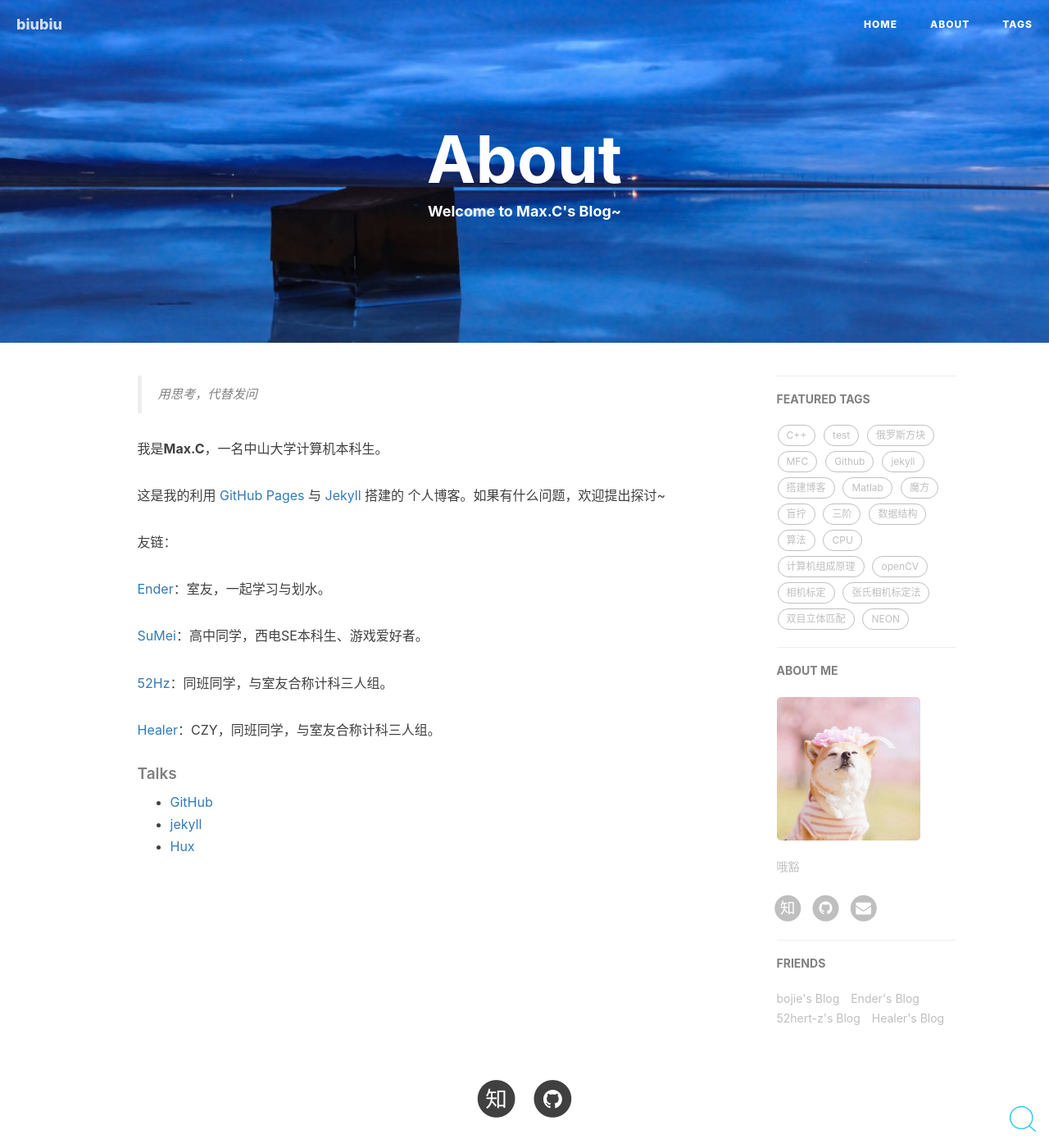
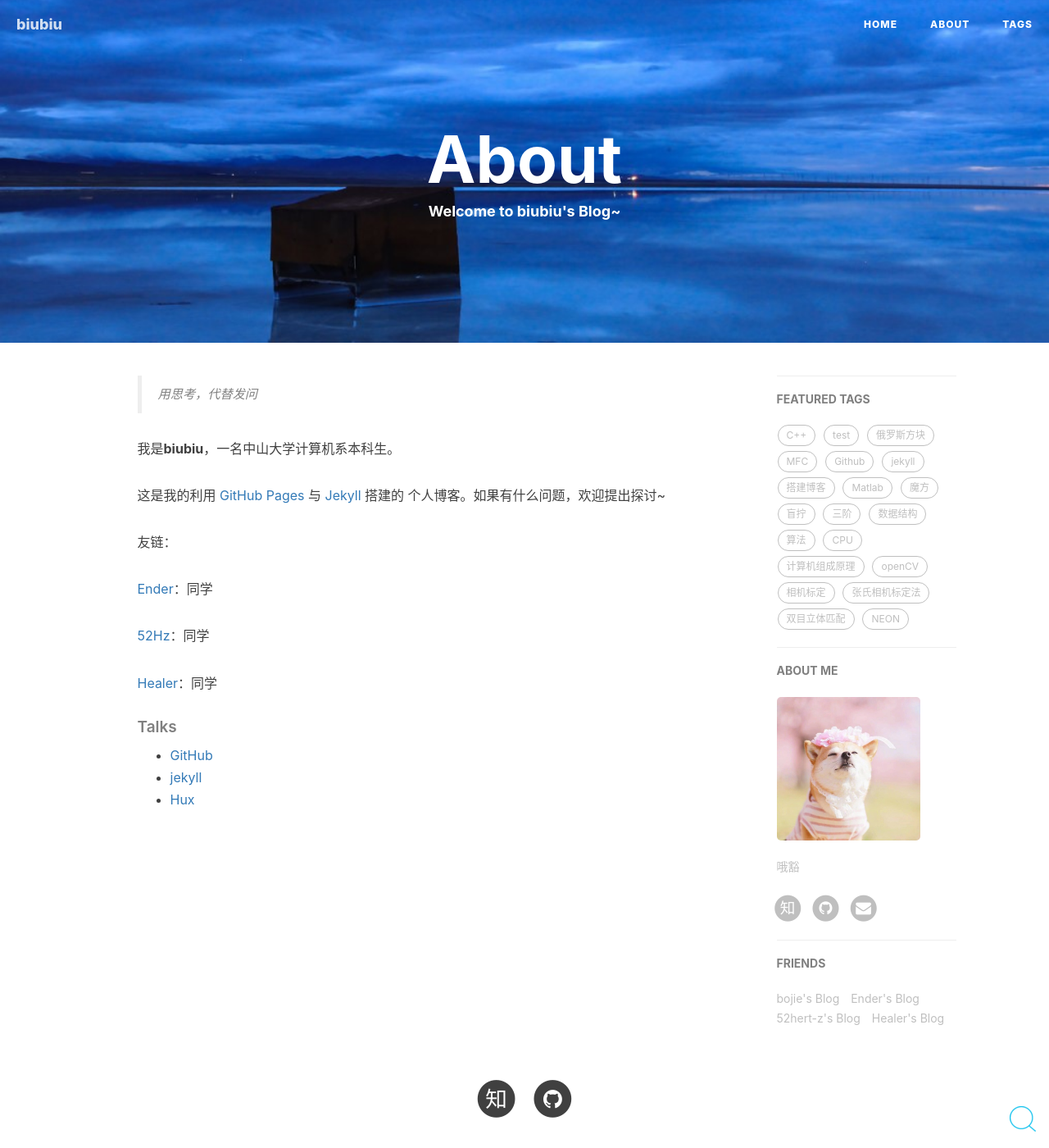
Before and after one commit to biubiu0719/biubiu0719.github.io, a Jekyll site: the page built from about.html, in a window 1280 px wide and 1400 px high. Shown: the whole window at 82% size. Built offline with Jekyll 4.4.1, drawn with Linux system fonts in a browser that asks for light colours; nearby versions of some CDN libraries; comment, search, counter and statistics services are not loaded.

Commit message:
Update about.html

```diff
--- a/about.html
+++ b/about.html
@@ -1,7 +1,7 @@
 ---
 layout: page
 title: "About"
-description: "<strong>Welcome to Max.C's Blog~</strong>"
+description: "<strong>Welcome to biubiu's Blog~</strong>"
 header-img: "img/About.jpg"
 ---
 
@@ -18,15 +18,14 @@ header-img: "img/About.jpg"
     <blockquote><p> 用思考，代替发问<br>
     </p></blockquote>
 
-    <p>我是<strong>Max.C</strong>，一名中山大学计算机本科生。</p>
+    <p>我是<strong>biubiu</strong>，一名中山大学计算机系本科生。</p>
 
     <p>这是我的利用 <a href="https://pages.github.com/">GitHub Pages</a> 与 <a href="http://jekyll.com.cn/">Jekyll</a> 搭建的 个人博客。如果有什么问题，欢迎提出探讨~</p>
 
     <P>友链：</p>
-    <P> <a href="https://ender-coder.github.io/">Ender</a>：室友，一起学习与划水。 </p>
-    <P> <a href="https://wsbfdzz.github.io/">SuMei</a>：高中同学，西电SE本科生、游戏爱好者。 </p>
-    <P> <a href="https://52hert-z.github.io/">52Hz</a>：同班同学，与室友合称计科三人组。 </p>
-    <P> <a href="https://komicareborn.github.io/">Healer</a>：CZY，同班同学，与室友合称计科三人组。  </p>
+    <P> <a href="https://ender-coder.github.io/">Ender</a>：同学 </p>
+    <P> <a href="https://52hert-z.github.io/">52Hz</a>：同学 </p>
+    <P> <a href="https://437436999.github.io/">Healer</a>：同学  </p>
 
     <p></p>
 
@@ -106,7 +105,6 @@ header-img: "img/About.jpg"
 <!-- Gitalk link  -->
 <link rel="stylesheet" href="https://unpkg.com/gitalk/dist/gitalk.css">
 <script src="https://unpkg.com/gitalk@latest/dist/gitalk.min.js"></script>
-
 <div id="gitalk-container"></div>
     <script type="text/javascript">
     var gitalk = new Gitalk({
```
